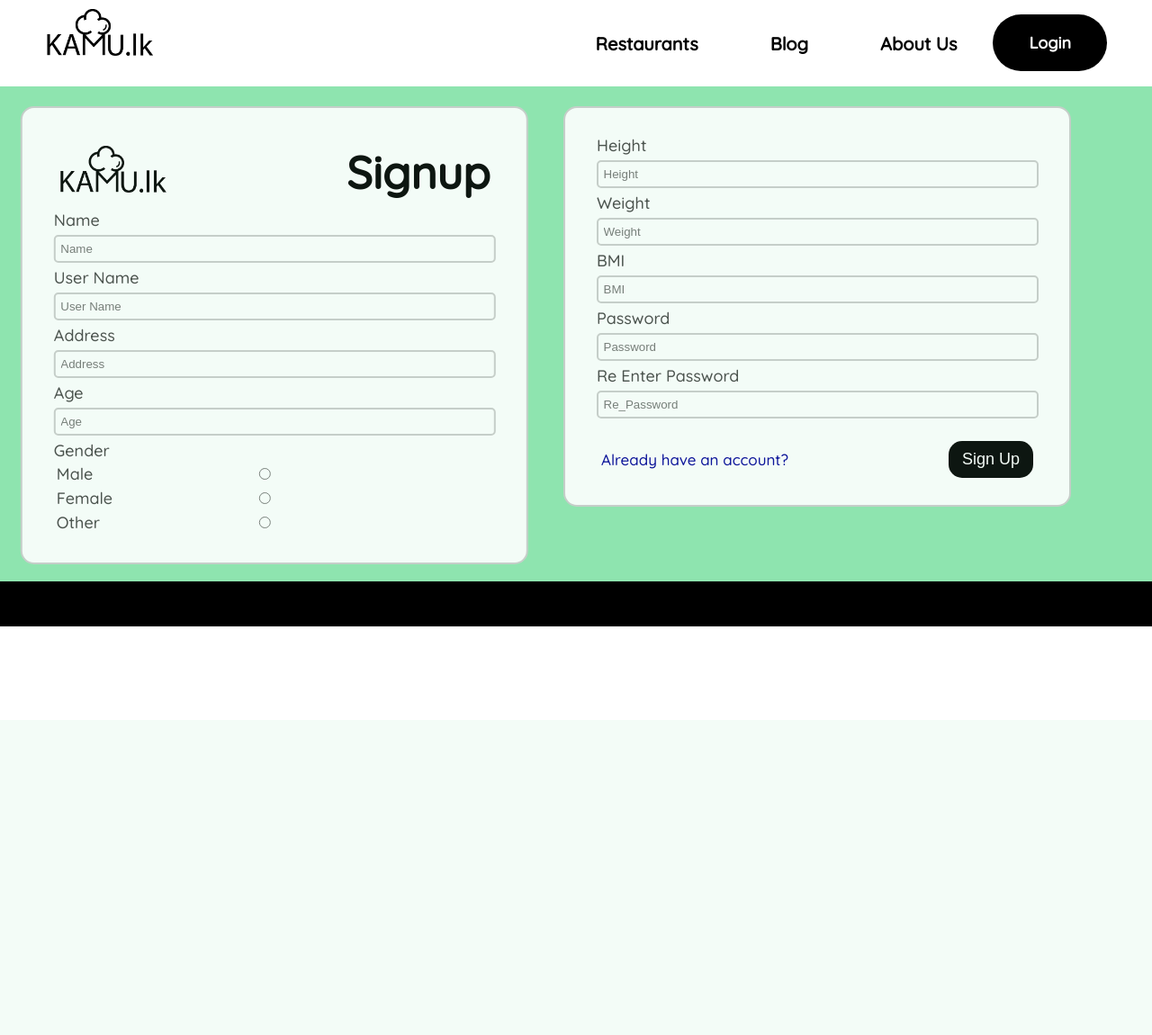
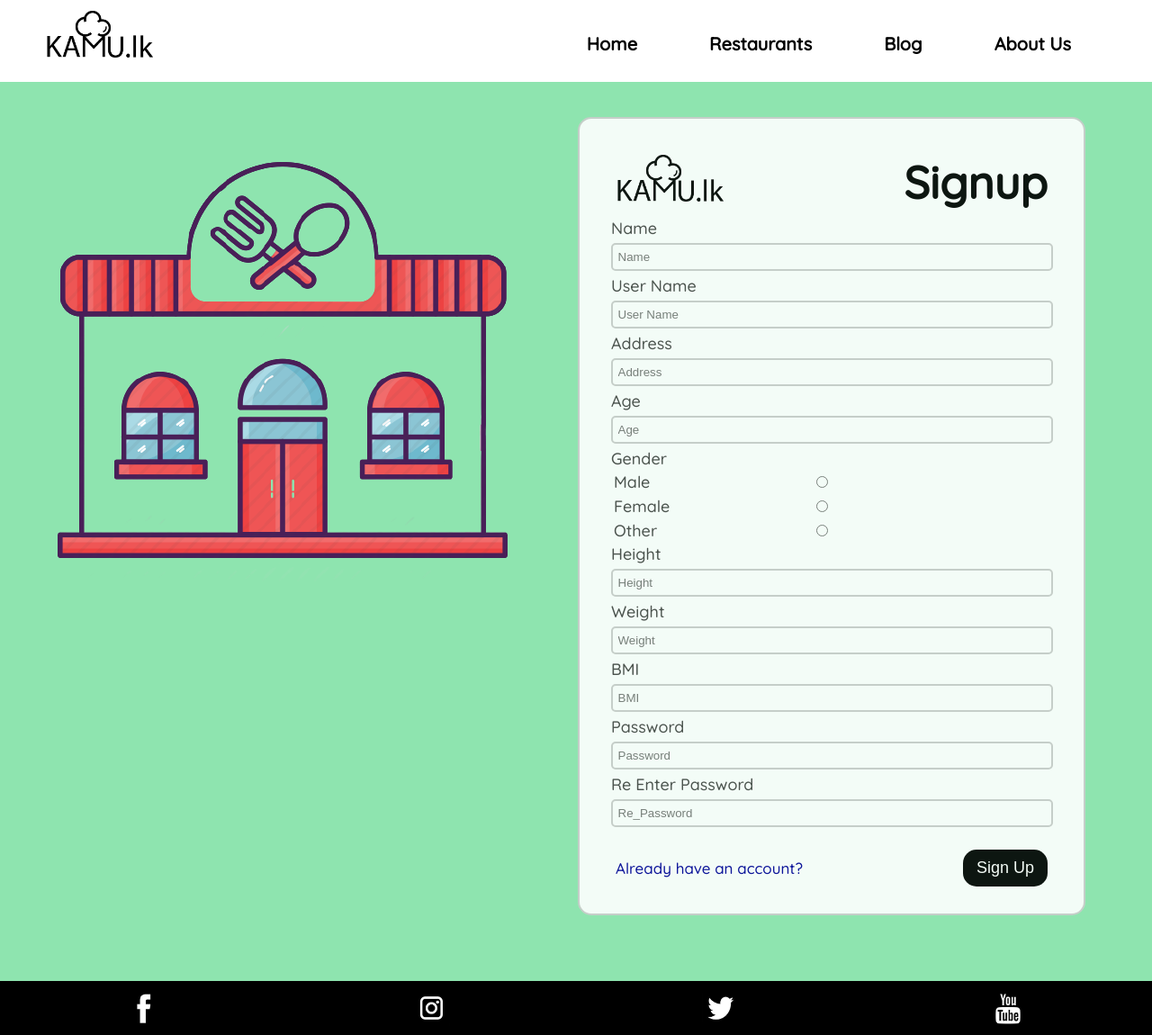
Before and after one commit to PramukaS/Kamu-Project, a PHP site: page /signupuser.php in a window 1280 px wide. Shown: the whole page at 90% size. Before the commit the page ends 696 px from the top, so only its background shows below. Run offline with PHP 8.4, Linux system fonts and the light colour scheme.

Commit message:
Here I Add Signup and its validation
Here I Add Signup and its validation
made some changes in the previous files

```diff
--- a/css/loginstyle.css
+++ b/css/loginstyle.css
@@ -2,18 +2,39 @@
 body{
 	font-family: 'Quicksand', sans-serif;
 	margin: 0;
+	background-size: 100%
 
+}
+
+.container{
+    min-height: 100%;
+}
+
+.main{
+    overflow: auto;
 }
 
 .topnav{
     overflow: hidden;
     width: 100%;
     position: fixed;
-    top: 0;
+    top: 0%;
+    padding-bottom: 10px;
+    background-color: white;
+    transition: top 0.3s;
+    z-index: 1;
+}
+
+/*.topnavi{
+    overflow: hidden;
+    width: 100%;
+    position: absolute;
+    top: 1%;
     padding-bottom: 15px;
     background-color: white;
     transition: top 0.3s;
-}
+}*/
+
 .button{
     padding-top: 50px ;
     padding-left: 70px;
@@ -24,7 +45,7 @@ body{
 }
 .topnav ul li a {
     float: right;
-    color:black;
+    color: black;
     text-align: center;
     padding: 20px 40px;
     text-decoration: black;
@@ -48,13 +69,42 @@ body{
     opacity: 0.6;
 }
 
+/*.topnavi ul li{
+    padding: 0px 50px;
+}
+.topnavi ul li a {
+    float: right;
+    color:black;
+    text-align: center;
+    padding: 20px 40px;
+    text-decoration: black;
+    font-size: 20px;
+    font-weight: bold;
+}
+
+
+.topnavi ul li a:hover {
+   color: red;
+}
+
+.topnavi ul li a#login{
+    color: white;
+    font-size: 18px;
+    background-color: black;
+    border-radius: 100px;
+}
+
+.topnavi ul li a#login:hover{
+    opacity: 0.6;
+}*/
+
 
 img#logo{
     width:120px;
     height:60px;
     position: absolute;
     padding: 10px 50px;
-	top:0;
+	top:2%;
 	left:0;
 }
 
@@ -65,6 +115,14 @@ img#logo{
     padding: 0px;
     display:block;
 
+}
+
+.bgc{
+    margin-top: 90px;
+    height: 1000px;
+    background-color:#8EE4AF ;
+    padding: 0px;
+    display:block;
 }
 
 .head{
@@ -116,32 +174,21 @@ img#logo{
  	position: relative;
  	float: right;
  	display: inline-block;
- 	top: 54%;
- 	left: 15%;
- 	transform: translate(-50%, -50%);
+ 	top: 25%;
+ 	left: -50%;
+ 	transform: translate(-10%, -10%);
  	color: #fff;
 }
 
 .banner-textleft{
-	height: 500px;
  	position: relative;
  	float: left;
  	display: inline-block;
- 	top: 50%;
+ 	top: 4%;
  	left: 15%;
  	transform: translate(-30%, -50%);
  	color: #fff;
-}
-
-.banner-textright{
-	height: 500px;
- 	position: relative;
- 	float: right;
- 	display: inline-block;
- 	top: 50%;
- 	left: 15%;
- 	transform: translate(-50%, -50%);
- 	color: #fff;
+    z-index: 0;
 }
 
 .icon{
@@ -149,9 +196,10 @@ img#logo{
  	left: 5%;
  	top: 6%;
  	float: left;
- 	display: inline-block;
+ 	display: block;
  	width: 450px;
  	height: 450px;
+    z-index: 0;
 }
 .banner-text h2{
  	font-family: 'Quicksand', sans-serif;
@@ -167,6 +215,7 @@ img#logo{
  	font-size: 50px;
  	color: #000;
  	text-align: center;
+ 	position: fixed;
  }
 
 .banner-textleft p{
@@ -196,6 +245,7 @@ form {
 	background: #fff;
 	opacity: 0.9;
 	border-radius: 15px;
+	position: fixed;
 }
 
 input {
@@ -234,8 +284,8 @@ button:hover{
    color: #A91111;
    padding: 10px;
    width: 95%;
-   border-radius: 5px;
-   margin: 20px auto;
+   border-radius: 10px;
+   margin: 10px auto;
 }
 
 .success {
@@ -243,7 +293,7 @@ button:hover{
    color: #40754C;
    padding: 10px;
    width: 95%;
-   border-radius: 5px;
+   border-radius: 10px;
    margin: 20px auto;
 }
 
@@ -262,52 +312,14 @@ button:hover{
 .footer{
     background: black;
     color: white;
-    height: 50px;
+    height: 60px;
     position: relative;
     border: none;
 }
-/*Admin Panel CSS Starts from here */
 
-@media (max-width: 952px){
-	label.logo{
-		font-size: 30px;
-		padding-left: 50px;
-	}
-	nav ul li a{
-		font-size: 16px;
-
-	}
+.footer a img{
+    width: 40px;
+    height: 40px;
+    margin: 10px 140px;
+    float: left;
 }
-
-@media (max-width: 858px){
-	.checkbtn{
-		display: block;
-	}
-	ul{
-		position: fixed;
-		width: 100%;
-		height: 100vh;
-		background: #2c3e50;
-		top:80px;
-		left: -100%;
-		text-align: center;
-		transition: all .5s;
-
-	}
-	nav ul li{
-		display: block;
-		margin: 50px 0;
-		line-height: 30px;
-	}
-	nav ul li a{
-		font-size: 20px;
-	}
-
-	a:hover,a.active{
-		background: none;
-		color: #0082a6;
-	}
-	#check:checked ~ ul{
-		left: 0;
-	}
-}
--- a/signupuser.php
+++ b/signupuser.php
@@ -2,30 +2,37 @@
 <html>
 <head>
 	<title>User Registration</title>
-  <link rel="stylesheet" type="text/css" href="css/loginstyle.css">
+  <link rel="stylesheet" type="text/css" href="loginstyle.css">
   <meta name="viewport" content="width=device-width, initial-scale=1.0">
   <link href="https://fonts.googleapis.com/css?family=Quicksand:300,500" rel="stylesheet">
 </head>
     <body>
-    <div>
+        <div class="container">
             <div class="topnav">
                 <ul type="none">
-                <li><a id="login" href="login.php">Login</a></li>
+                    <!--<li><a id="login" href="login.php">Login</a></li>-->
                     <li><a href="">About Us</a></li>
                     <li><a href="">Blog</a></li>
                     <li><a href="">Restaurants</a></li>
+                    <li><a href="index.php">Home</a></li>
                 </ul>
                 <a href=""><img id="logo" src="images/logo.png" alt="logo" ></a>
             </div>
+
+            <div class="main">
+                <div class="bgc">
+                    <div class="icon">
+                        <img src="images/login.png">
                     </div>
 
-    <div class="bg">
                     <div class="banner-textleft">
+
                         <form action="signup-check.php" method="post">
                             <div class="head">
                                 <img class="logo" src="logo.png">
                                 <h2 class="title">Signup</h2>
                             </div>
+
                             <?php if (isset($_GET['error'])) { ?>
                                 <p class="error"><?php echo $_GET['error']; ?></p>
                             <?php } ?>
@@ -69,17 +76,6 @@
                                     <td width="15px" height="15px"><input type="radio" id="other" name="gender" value="other"></td>
                                 </tr>
                             </table>
-      </form>
-      </div>
-      <div class="banner-textright">
-        <form action="signup-check.php" method="post">
-            <?php if (isset($_GET['error'])) { ?>
-              <p class="error"><?php echo $_GET['error']; ?></p>
-            <?php } ?>
-
-                <?php if (isset($_GET['success'])) { ?>
-                     <p class="success"><?php echo $_GET['success']; ?></p>
-                <?php } ?>
                             <label>Height</label>
                             <input type="text" name="height" placeholder="Height">
 
@@ -99,10 +95,14 @@
                             <a href="login.php" class="ca">Already have an account?</a>
                         </form>
                     </div>
-
                 </div>
-
-    <div class="footer"></div>
-
+            </div>
+        </div>
+      <div class="footer">
+          <a href="https://www.facebook.com/juzly.ahamed.10"><img src="images/facebook.jpg"></a>
+          <a href="https://www.instagram.com/juzly_ahamed98/"><img src="images/instagram.jpg"></a>
+          <a href="https://twitter.com/login?lang=en"><img src="images/twitter.jpg"></a>
+          <a href="https://www.youtube.com/watch?v=dD2EISBDjWM&list=PLr6-GrHUlVf_ZNmuQSXdS197Oyr1L9sPB"><img src="images/youtube.jpg"></a>
+      </div>
     </body>
 </html>
```
Also changed, not shown: login.php (+12 -7 lines), signup-check.php (added, +100 -0 lines). Lines whose indentation alone changed are shown as unchanged.
